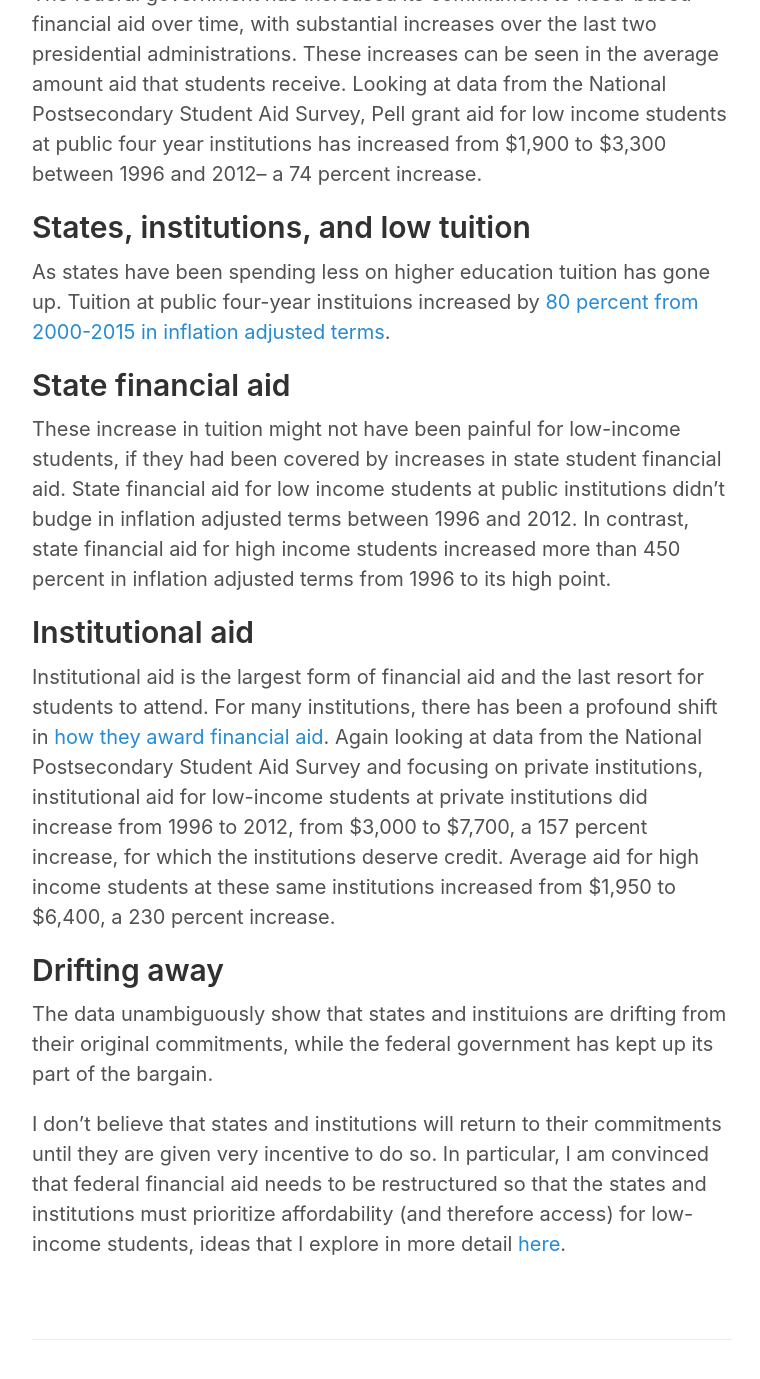
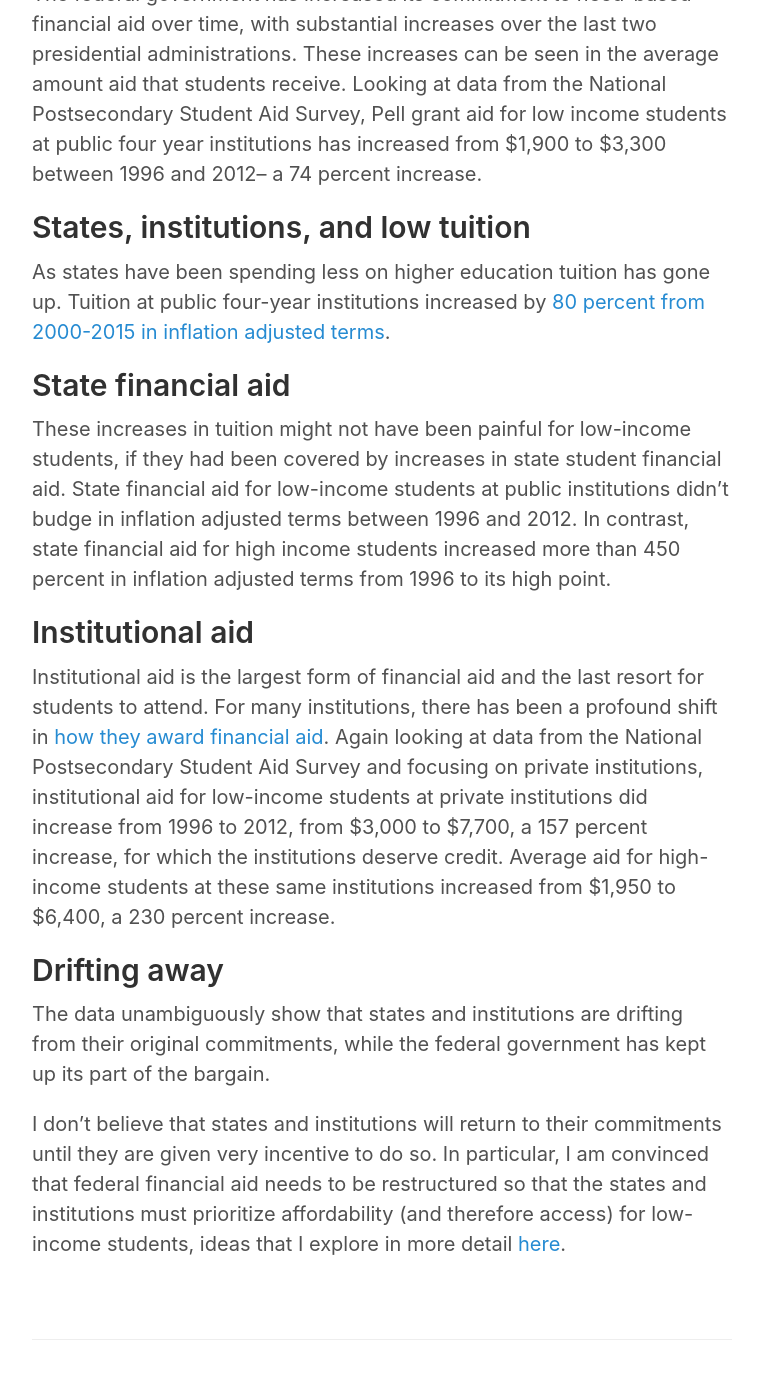
Before and after one commit to wdoyle42/wdoyle42.github.io, a Jekyll site: the page built from _posts/2016-04-08-futureofstudentaid.md, in a window 1280 px wide and 1400 px high, scrolled down 1207 px. Shown: the top 1379 px of the window, without its empty margins (258-1018 px from the left). Built offline with Jekyll 4.4.1, drawn with Linux system fonts in a browser that asks for light colours; some of the changed text lies outside the part shown.

Commit message:
Spelling

```diff
--- a/_posts/2016-04-08-futureofstudentaid.md
+++ b/_posts/2016-04-08-futureofstudentaid.md
@@ -21,10 +21,10 @@
 
 State financial aid would be need-based, and focused in large part on encouraging student choice.
 
-Instituions (public and private), if they charged a lot more than the financial aid programs covered, would make sure that any student they admitted could afford to attend-- they would practice need-blind admissions and need-based financial aid.
+Institutions (public and private), if they charged a lot more than the financial aid programs covered, would make sure that any student they admitted could afford to attend-- they would practice need-blind admissions and need-based financial aid.
 
 
-While the federal government has kept its part of the bargain, states and institutions havd drifted away from their original commitments.
+While the federal government has kept its part of the bargain, states and institutions have drifted away from their original commitments.
 
 Federal government
 -------------------
@@ -33,20 +33,20 @@
 
 States, institutions, and low tuition
 -------------------
-As states have been spending less on higher education tuition has gone up. Tuition at public four-year instituions increased by [80 percent from 2000-2015 in inflation adjusted terms](http://trends.collegeboard.org/college-pricing/figures-tables/tuition-and-fees-and-room-and-board-over-time-1975-76-2015-16-selected-years).
+As states have been spending less on higher education tuition has gone up. Tuition at public four-year institutions increased by [80 percent from 2000-2015 in inflation adjusted terms](http://trends.collegeboard.org/college-pricing/figures-tables/tuition-and-fees-and-room-and-board-over-time-1975-76-2015-16-selected-years).
 
 
 State financial aid
 ---------------------
-These increase in tuition might not have been painful for low-income students, if they had been covered by increases in state student financial aid. State financial aid for low income students at public institutions didn't budge in inflation adjusted terms between 1996 and 2012. In contrast, state financial aid for high income students increased more than 450 percent in inflation adjusted terms from 1996 to its high point.
+These increases in tuition might not have been painful for low-income students, if they had been covered by increases in state student financial aid. State financial aid for low-income students at public institutions didn't budge in inflation adjusted terms between 1996 and 2012. In contrast, state financial aid for high income students increased more than 450 percent in inflation adjusted terms from 1996 to its high point.
 
 Institutional aid
 -------
-Institutional aid is the largest form of financial aid and the last resort for students to attend. For many institutions, there has been a profound shift in [how they award financial aid](https://www.newamerica.org/education-policy/undermining-pell-volume-iii/). Again looking at data from the National Postsecondary Student Aid Survey and focusing on private institutions, institutional aid for low-income students at private institutions did increase from 1996 to 2012, from $3,000 to $7,700, a 157 percent increase, for which the institutions deserve credit. Average aid for high income students at these same institutions increased from $1,950 to $6,400, a 230 percent increase.
+Institutional aid is the largest form of financial aid and the last resort for students to attend. For many institutions, there has been a profound shift in [how they award financial aid](https://www.newamerica.org/education-policy/undermining-pell-volume-iii/). Again looking at data from the National Postsecondary Student Aid Survey and focusing on private institutions, institutional aid for low-income students at private institutions did increase from 1996 to 2012, from $3,000 to $7,700, a 157 percent increase, for which the institutions deserve credit. Average aid for high-income students at these same institutions increased from $1,950 to $6,400, a 230 percent increase.
 
 Drifting away
 ---------
 
-The data unambiguously show that states and instituions are drifting from their original commitments, while the federal government has kept up its part of the bargain.
+The data unambiguously show that states and institutions are drifting from their original commitments, while the federal government has kept up its part of the bargain.
 
 I don't believe that states and institutions will return to their commitments until they are given very incentive to do so. In particular, I am convinced that federal financial aid needs to be restructured so that the states and institutions must prioritize affordability (and therefore access) for low-income students, ideas that I explore in more detail [here](https://www.ced.org/reports/single/a-new-partnership-the-road-to-reshaping-federal-state-financial-aid).
```
